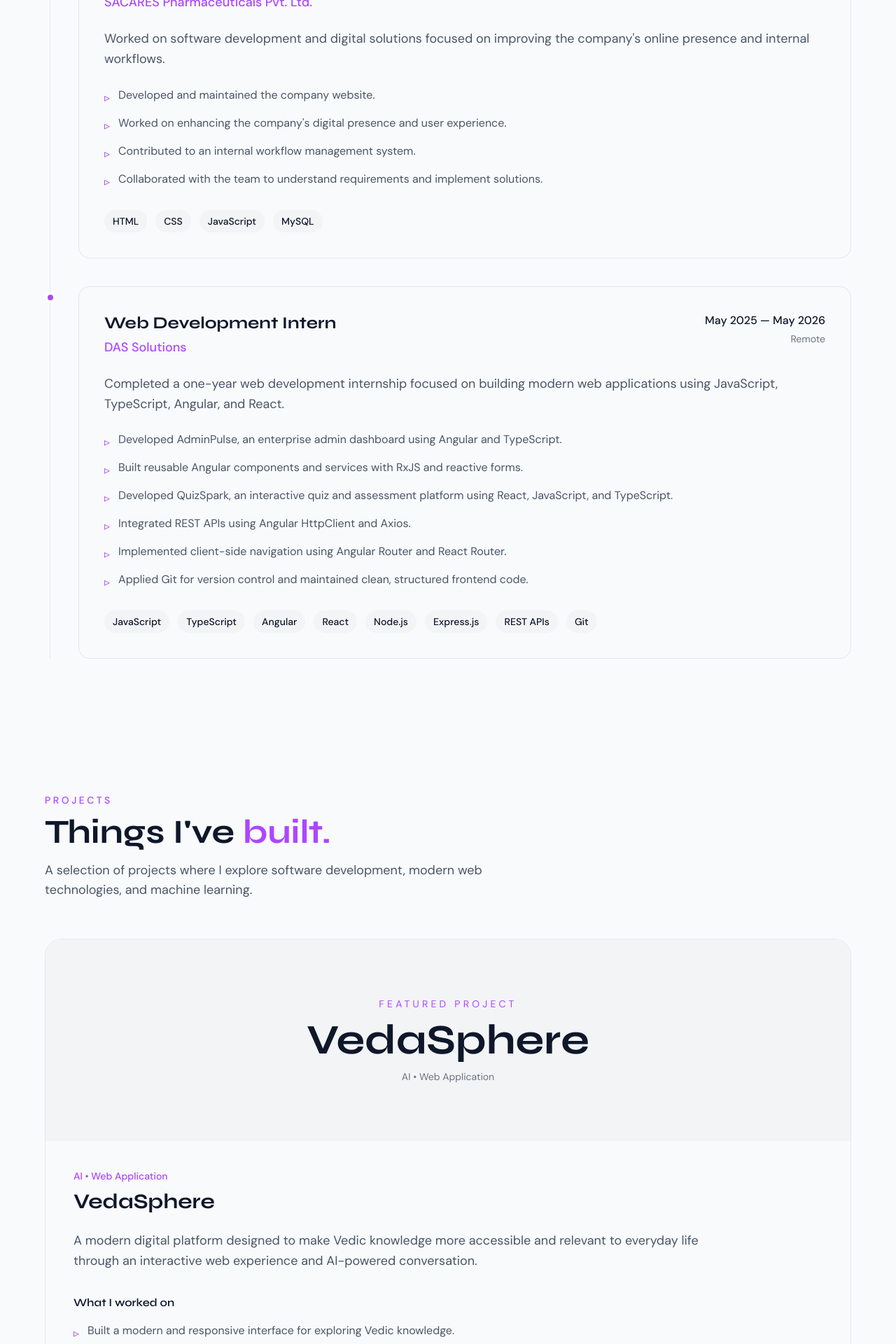
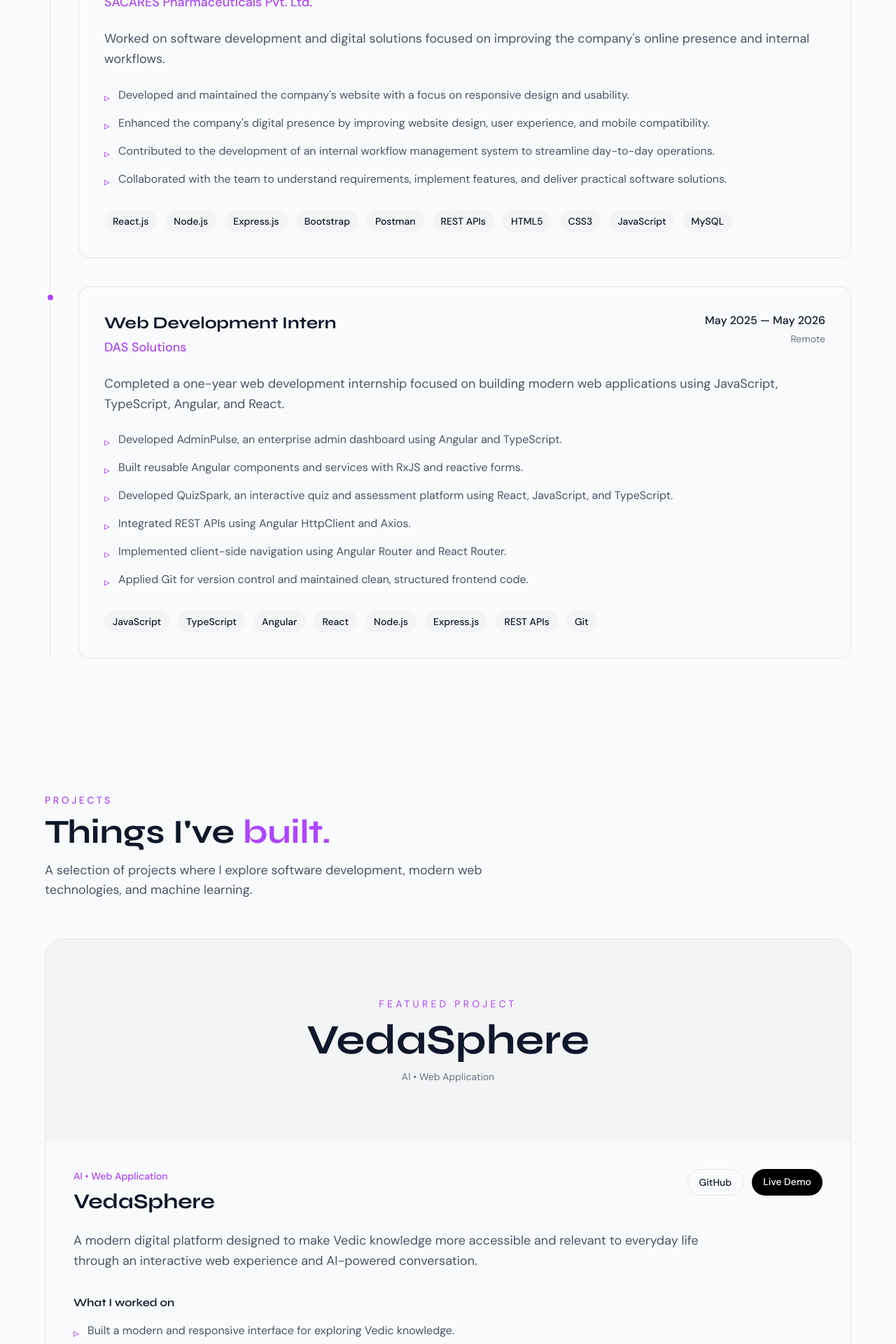
Before and after one commit to Sumatrapal/Portfolio, a React (Vite) app: page / in a window 1280 px wide. Shown: the part 2500-4420 px from the top of the page at 70% size. Built offline with nearby package versions, Linux system fonts and the light colour scheme.

Commit message:
Modified

```diff
--- a/src/components/Experience.jsx
+++ b/src/components/Experience.jsx
@@ -9,15 +9,21 @@ const experiences = [
       "Worked on software development and digital solutions focused on improving the company's online presence and internal workflows.",
 
     points: [
-      "Developed and maintained the company website.",
-      "Worked on enhancing the company's digital presence and user experience.",
-      "Contributed to an internal workflow management system.",
-      "Collaborated with the team to understand requirements and implement solutions.",
-    ],
+    "Developed and maintained the company's website with a focus on responsive design and usability.",
+    "Enhanced the company's digital presence by improving website design, user experience, and mobile compatibility.",
+    "Contributed to the development of an internal workflow management system to streamline day-to-day operations.",
+    "Collaborated with the team to understand requirements, implement features, and deliver practical software solutions.",
+  ],
 
     technologies: [
-      "HTML",
-      "CSS",
+      "React.js",
+      "Node.js",
+      "Express.js",
+      "Bootstrap",
+      "Postman",
+      "REST APIs",
+      "HTML5",
+      "CSS3",
       "JavaScript",
       "MySQL",
     ],
--- a/src/components/Projects.jsx
+++ b/src/components/Projects.jsx
@@ -21,8 +21,8 @@ const projects = [
       "JavaScript",
     ],
 
-    github: "#",
-    live: "#",
+    github: "https://github.com/Sumatrapal/VedaSphere",
+    live: "https://veda-sphere.vercel.app/",
 
     featured: true,
   },
@@ -107,33 +107,6 @@ const projects = [
 
     github: "https://github.com/Sumatrapal/Hospital-webpage",
     live: "https://hospital-webpage-six.vercel.app/",
-
-    featured: false,
-  },
-
-  {
-    title: "Movie Recommendation System",
-    category: "Machine Learning",
-
-    description:
-      "A machine learning based movie recommendation system that explores personalized recommendations using collaborative filtering and matrix factorization.",
-
-    highlights: [
-      "Worked with the MovieLens dataset for recommendation experiments.",
-      "Implemented matrix factorization using Singular Value Decomposition (SVD).",
-      "Explored user-item interaction data to generate personalized recommendations.",
-      "Applied machine learning concepts to a real-world recommendation problem.",
-    ],
-
-    technologies: [
-      "Python",
-      "Machine Learning",
-      "SVD",
-      "MovieLens",
-    ],
-
-    github: "#",
-    live: "#",
 
     featured: false,
   },
```
